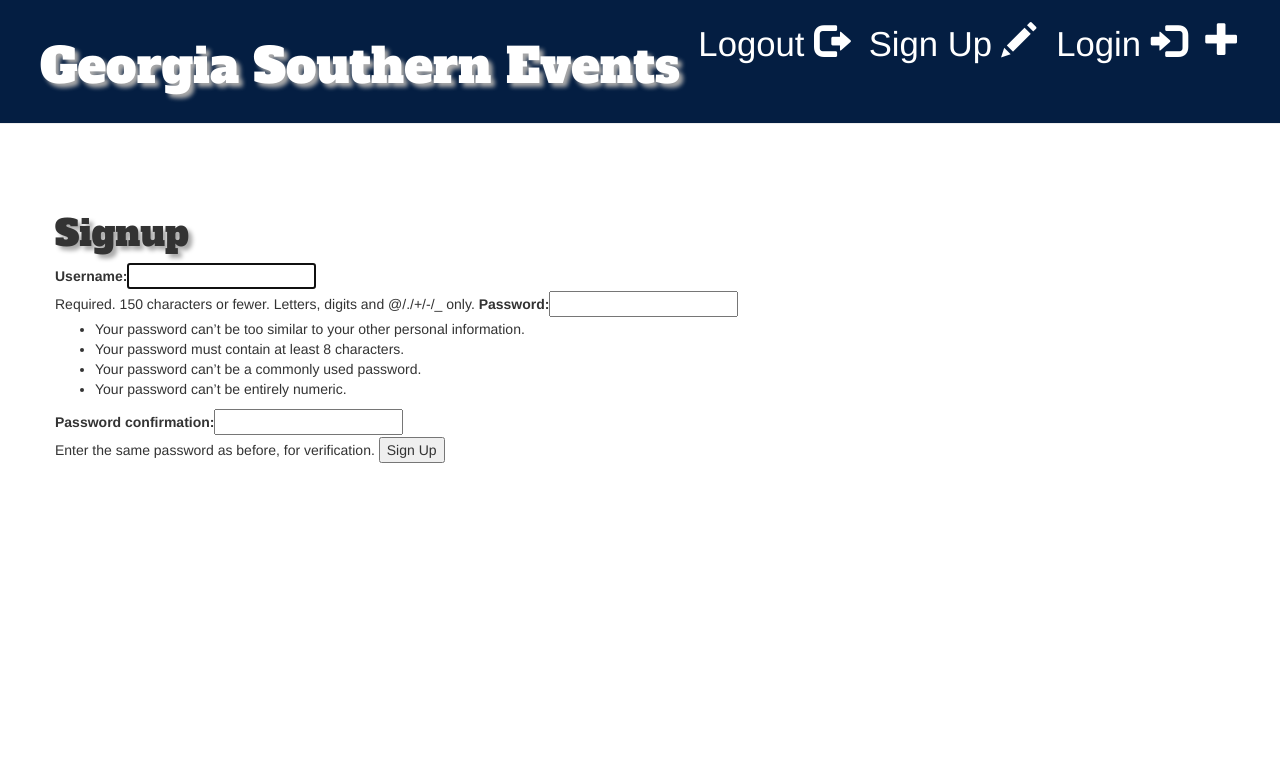
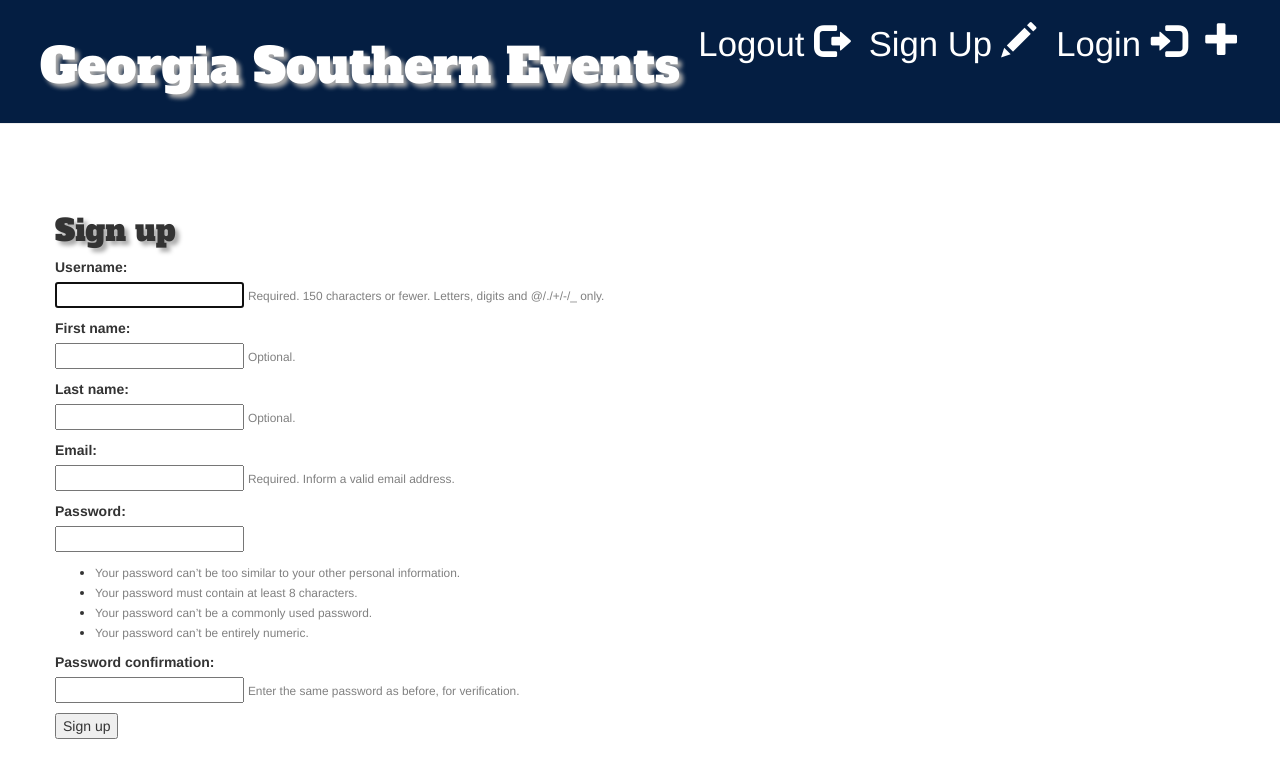
Before and after one commit to GSCSCI5530/Vector, a Django app: page /signup/ in a window 1280 px wide. Shown: the top 778 px of the page. Run offline with Django 3.2, Linux system fonts and the light colour scheme; some libraries are stand-ins or nearby versions.

Commit message:
sign up form

```diff
--- /dev/null
+++ b/GSEM/GSEventManager/accounts/forms.py
@@ -0,0 +1,13 @@
+from django import forms
+from django.contrib.auth.forms import UserCreationForm
+from django.contrib.auth.models import User
+
+
+class SignUpForm(UserCreationForm):
+    first_name = forms.CharField(max_length=30, required=False, help_text='Optional.')
+    last_name = forms.CharField(max_length=30, required=False, help_text='Optional.')
+    email = forms.EmailField(max_length=254, help_text='Required. Inform a valid email address.')
+
+    class Meta:
+        model = User
+        fields = ('username', 'first_name', 'last_name', 'email', 'password1', 'password2', )
--- a/GSEM/GSEventManager/accounts/templates/accounts/signup.html
+++ b/GSEM/GSEventManager/accounts/templates/accounts/signup.html
@@ -1,11 +1,21 @@
 {% extends 'eventmanager/base.html' %}
 
 {% block content %}
-    <h1>Signup</h1>
-    <form class="site-form" method="post">
+    <h2>Sign up</h2>
+    <form method="post">
         {% csrf_token %}
-
-        {{ form }}
-        <input type="submit" value="Sign Up">
+        {% for field in form %}
+          <p>
+            {{ field.label_tag }}<br>
+            {{ field }}
+            {% if field.help_text %}
+              <small style="color: grey">{{ field.help_text }}</small>
+            {% endif %}
+            {% for error in field.errors %}
+              <p style="color: red">{{ error }}</p>
+            {% endfor %}
+          </p>
+        {% endfor %}
+        <button type="submit">Sign up</button>
     </form>
 {% endblock %}
--- a/GSEM/GSEventManager/accounts/views.py
+++ b/GSEM/GSEventManager/accounts/views.py
@@ -1,20 +1,22 @@
 from django.shortcuts import render, redirect
 from django.contrib.auth.forms import UserCreationForm, AuthenticationForm
-from django.contrib.auth import login, logout
+from django.contrib.auth import login, logout, authenticate
 
-# Create your views here.
+from .forms import SignUpForm
 
 
 def signup_view(request):
     if request.method == 'POST':
-        form = UserCreationForm(request.POST)
+        form = SignUpForm(request.POST)
         if form.is_valid():
-            user = form.save()
-            # log the user in
+            form.save()
+            username = form.cleaned_data.get('username')
+            raw_password = form.cleaned_data.get('password1')
+            user = authenticate(username=username, password=raw_password)
             login(request, user)
             return redirect('/')
     else:
-        form = UserCreationForm()
+        form = SignUpForm()
     return render(request, 'accounts/signup.html', {'form': form})
 
 
```
